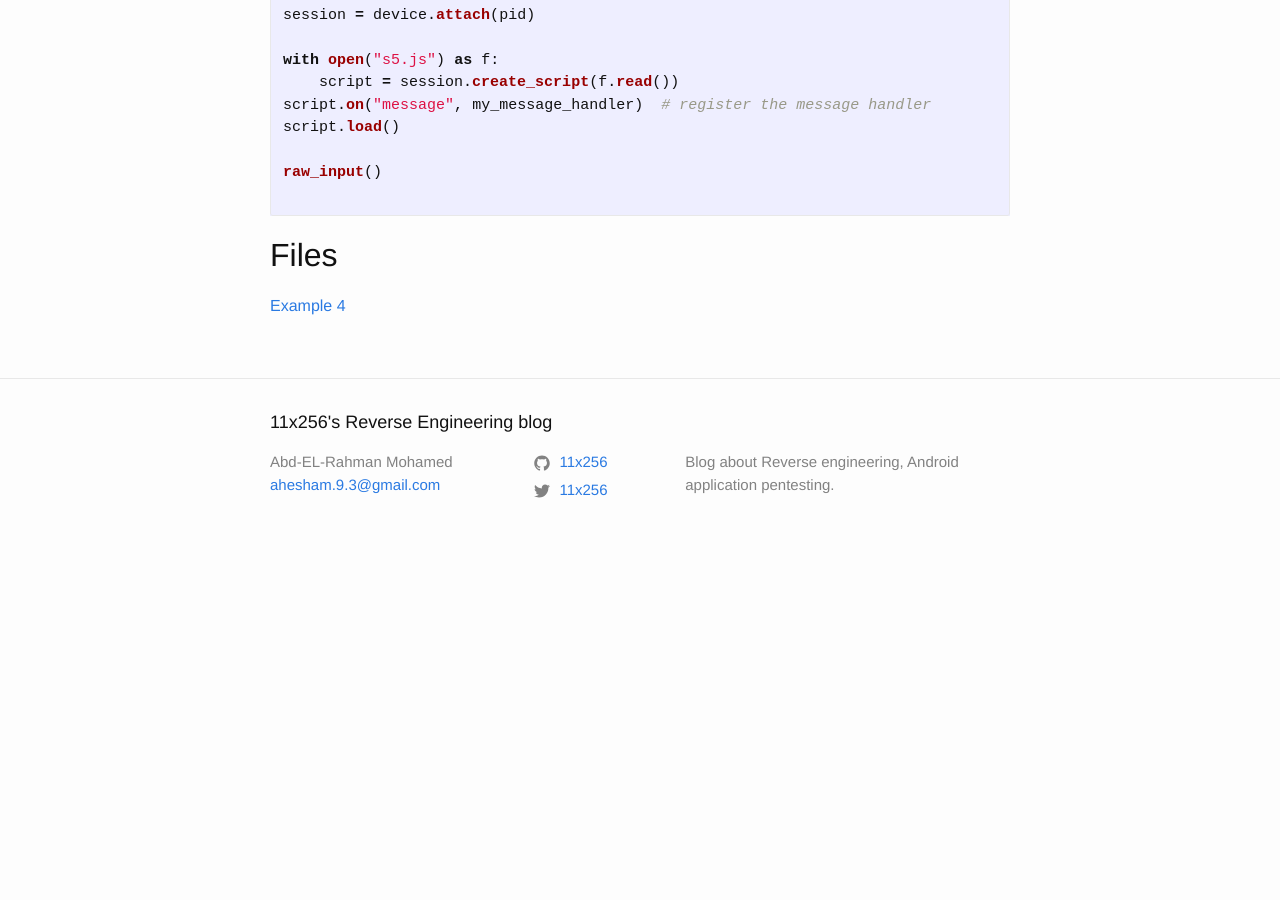
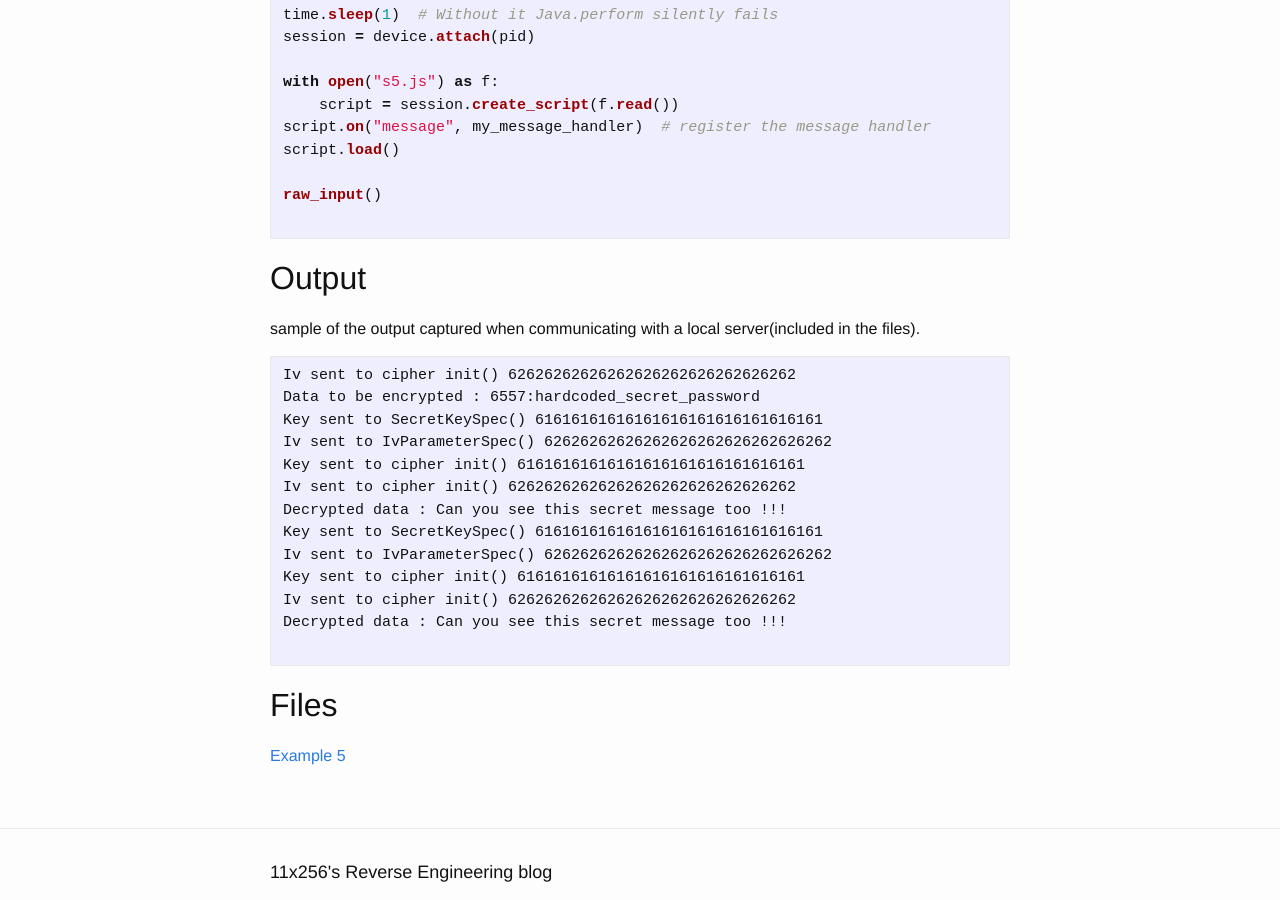
Before and after one commit to bunk3r/11x256.github.io, a Jekyll site: the page built from _posts/2017-05-20-Frida hooking android part 5.markdown, in a window 1280 px wide and 900 px high, scrolled down 5943 px. Built offline with Jekyll 4.4.1, drawn with Linux system fonts in a browser that asks for light colours; before the commit the page ends 6504 px from its top, so only the background shows below that; some of the changed text lies outside the part shown.

Commit message:
ex 5 edit 1

````diff
--- a/_posts/2017-05-20-Frida hooking android part 5.markdown
+++ b/_posts/2017-05-20-Frida hooking android part 5.markdown
@@ -236,6 +236,7 @@ dec_cipher_hashcodes = [] #cipher objects with Cipher.ENCRYPT_MODE will be store
 
 
 def my_message_handler(message, payload):
+    #mainly printing the data sent from the js code, and managing the cipher objects according to their operation mode
     if message["type"] == "send":
         # print message["payload"]
         my_json = json.loads(message["payload"])
@@ -280,8 +281,28 @@ raw_input()
 
 
 
+## Output
+
+sample of the output captured when communicating with a local server(included in the files).
+
+```
+Iv sent to cipher init() 62626262626262626262626262626262
+Data to be encrypted : 6557:hardcoded_secret_password
+Key sent to SecretKeySpec() 61616161616161616161616161616161
+Iv sent to IvParameterSpec() 62626262626262626262626262626262
+Key sent to cipher init() 61616161616161616161616161616161
+Iv sent to cipher init() 62626262626262626262626262626262
+Decrypted data : Can you see this secret message too !!!
+Key sent to SecretKeySpec() 61616161616161616161616161616161
+Iv sent to IvParameterSpec() 62626262626262626262626262626262
+Key sent to cipher init() 61616161616161616161616161616161
+Iv sent to cipher init() 62626262626262626262626262626262
+Decrypted data : Can you see this secret message too !!!
+
+```
+
 
 
 ## Files
 
-[Example 4](https://github.com/11x256/frida-android-examples/tree/master/examples/4)
+[Example 5](https://github.com/11x256/frida-android-examples/tree/master/examples/5)
````
